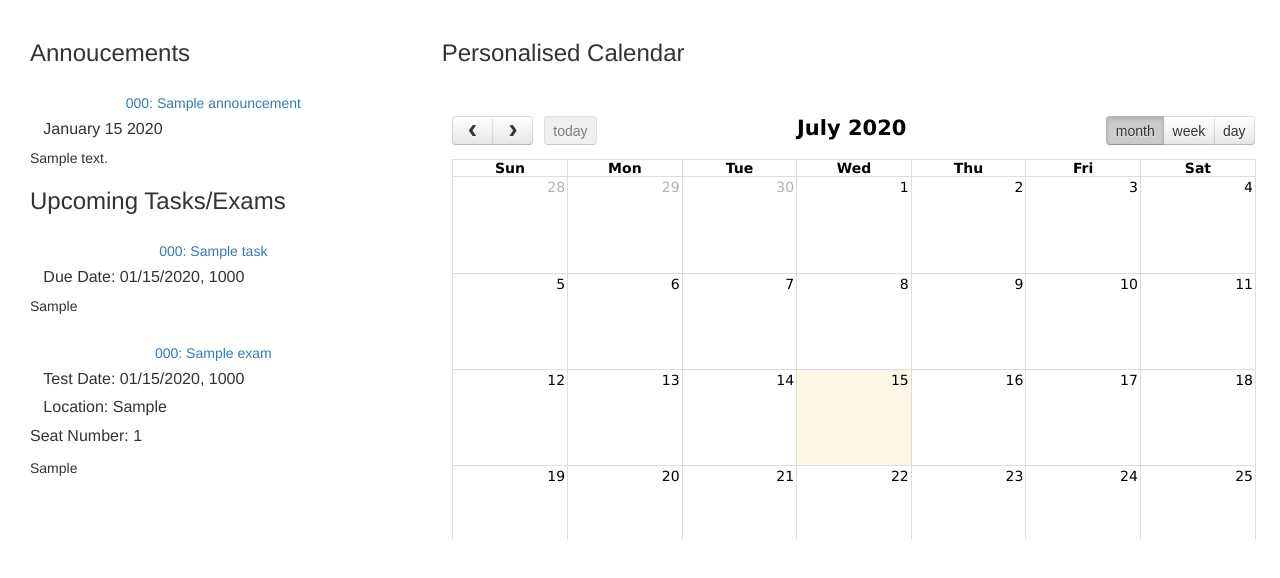
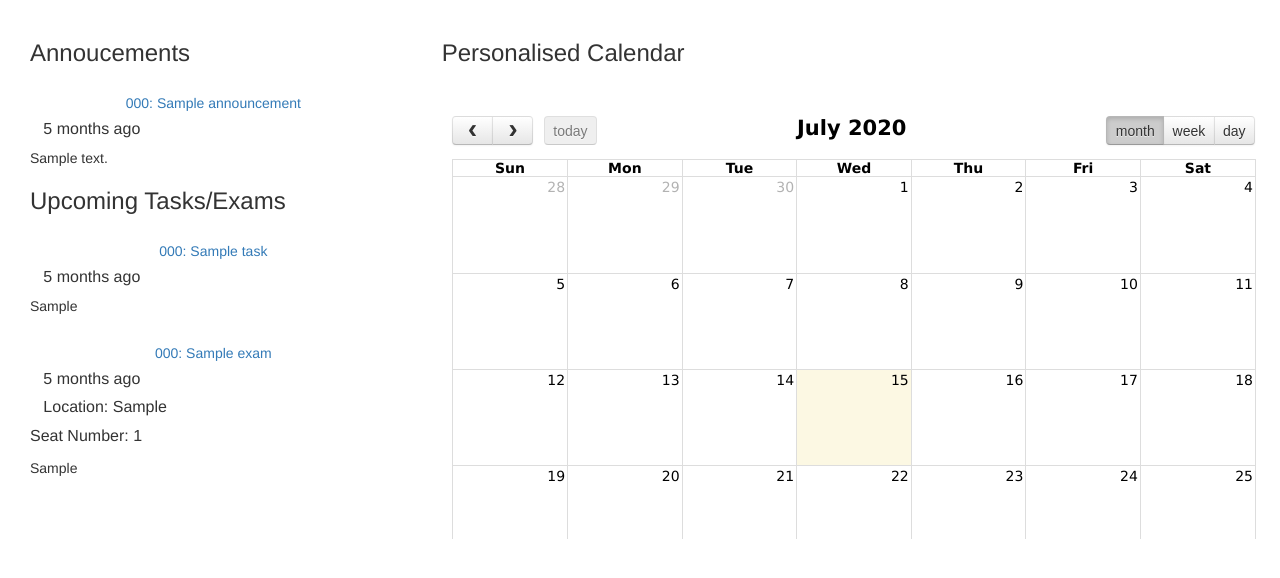
Before and after one commit to deyixtan/jackednroses, a Flask app: page / in a window 1280 px wide. Shown: the part 52-630 px from the top of the page. Run offline with Flask 2, Linux system fonts and the light colour scheme; a user stored in the database is signed in; tables that the repository leaves empty hold one stand-in row (values such as "Sample post"); some libraries are stand-ins or nearby versions.

Commit message:
Integrated Moment.js
- datetime shall be stored and retrieved using UTC time
- using Moment.js to perform local timezone conversion as well as timestamp formatting

```diff
--- a/requirements.txt
+++ b/requirements.txt
@@ -8,6 +8,7 @@ Flask==1.1.2
 Flask-Bootstrap4==4.0.2
 Flask-Login==0.5.0
 Flask-Migrate==2.5.3
+Flask-Moment==0.10.0
 Flask-SQLAlchemy==2.4.3
 Flask-WTF==0.14.3
 idna==2.9
--- a/webapp/__init__.py
+++ b/webapp/__init__.py
@@ -2,6 +2,7 @@ from flask import Flask
 from flask_bootstrap import Bootstrap
 from flask_login import LoginManager
 from flask_migrate import Migrate
+from flask_moment import Moment
 from flask_sqlalchemy import SQLAlchemy
 from config import Config
 
@@ -10,6 +11,7 @@ migrate = Migrate()
 login_manager = LoginManager()
 login_manager.login_view = "users.login"
 bootstrap = Bootstrap()
+moment = Moment()
 
 
 def create_app(config_class=Config):
@@ -26,6 +28,7 @@ def create_app(config_class=Config):
     migrate.init_app(app, db)
     login_manager.init_app(app)
     bootstrap.init_app(app)
+    moment.init_app(app)
 
     # blueprint registrations
     from webapp.admin import bp as admin_bp
--- a/webapp/templates/base.html
+++ b/webapp/templates/base.html
@@ -43,3 +43,8 @@
         {% endblock %}
     </div>
 {% endblock %}
+
+{% block scripts %}
+    {{ super() }}
+    {{ moment.include_moment() }}
+{% endblock %}
--- a/webapp/templates/index.html
+++ b/webapp/templates/index.html
@@ -14,7 +14,7 @@
                             <button class="btn btn-link btn-block text-left" type="button" data-toggle="collapse" data-target="#collapse{{ loop.index }}" aria-expanded="true" aria-controls="collapse{{ loop.index }}">
                               {{announcement.module.code}}:  {{announcement.title}} <br>
                             </button>
-                            <p style = "font-size:16px">&nbsp &nbsp{{announcement.date.strftime('%B %d %Y')}}</p>
+                            <p style = "font-size:16px">&nbsp &nbsp{{ moment(announcement.date).fromNow() }}</p>
                           </h2>
                         </div>
 
@@ -41,7 +41,7 @@
                               {{task_exam.module.code}}:  {{task_exam.taskname}}
                               <br>
                             </button>
-                            <p style = "font-size:16px">&nbsp &nbsp{{task_exam.timestamp.strftime("Due Date: %m/%d/%Y, %H%M")}}</p>
+                            <p style = "font-size:16px">&nbsp &nbsp{{ moment(task_exam.timestamp).fromNow() }}</p>
                           </h2>
                         </div>
 
@@ -65,7 +65,7 @@
                                   {{task_exam.module.code}}:  {{task_exam.examname}}
                                   <br>
                                 </button>
-                                <p style = "font-size:16px">&nbsp &nbsp{{task_exam.timestamp.strftime("Test Date: %m/%d/%Y, %H%M")}}</p>
+                                <p style = "font-size:16px">&nbsp &nbsp{{ moment(task_exam.timestamp).fromNow() }}</p>
                                 <p style = "font-size:16px">&nbsp &nbspLocation:  {{task_exam.location}}</p>
                               </h2>
                             </div>
```
Also changed, not shown: webapp/admin/views.py (+3 -5 lines), webapp/models.py (+2 -13 lines).
